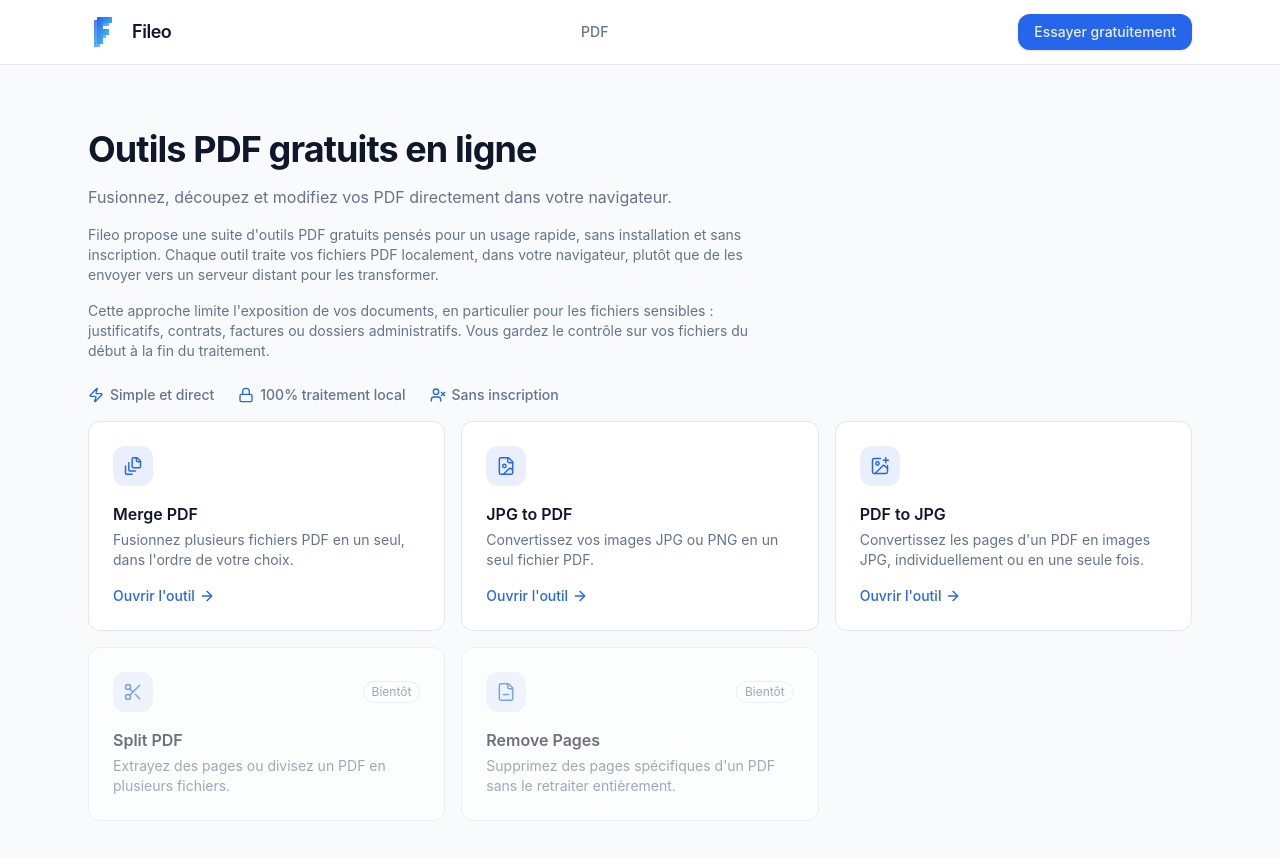
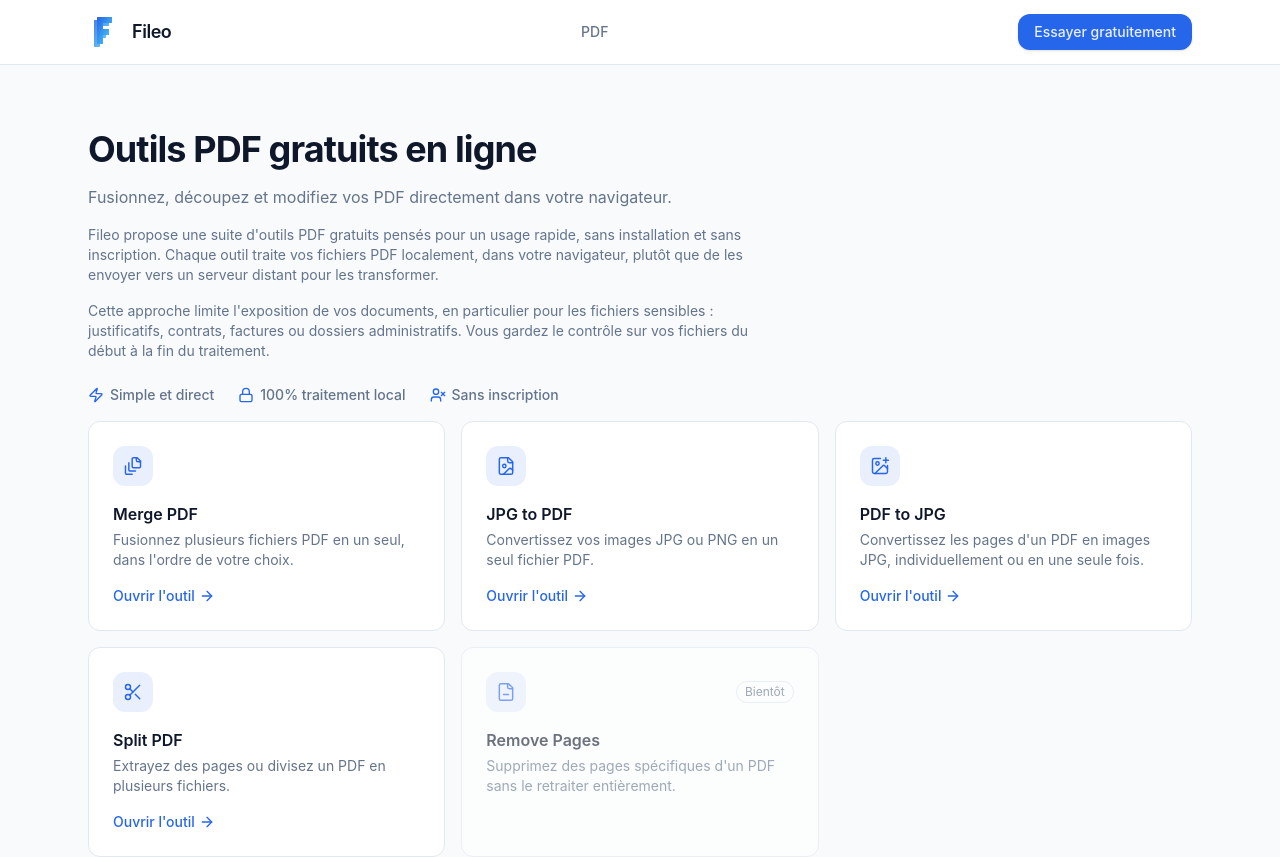
Before and after one commit to blueskyfix/fileo, a Next.js app: page /pdf in a window 1280 px wide. Shown: the top 857 px of the page. Built offline with nearby package versions, Linux system fonts and the light colour scheme; no server answers.

Commit message:
Mis available (split pdf)

```diff
--- a/src/data/tools/tools.ts
+++ b/src/data/tools/tools.ts
@@ -48,7 +48,7 @@ export const pdfTools: Tool[] = [
     name: "Split PDF",
     description: "Extrayez des pages ou divisez un PDF en plusieurs fichiers.",
     href: "/pdf/split-pdf",
-    status: "coming-soon",
+    status: "available",
     icon: "split",
   },
   {
```
